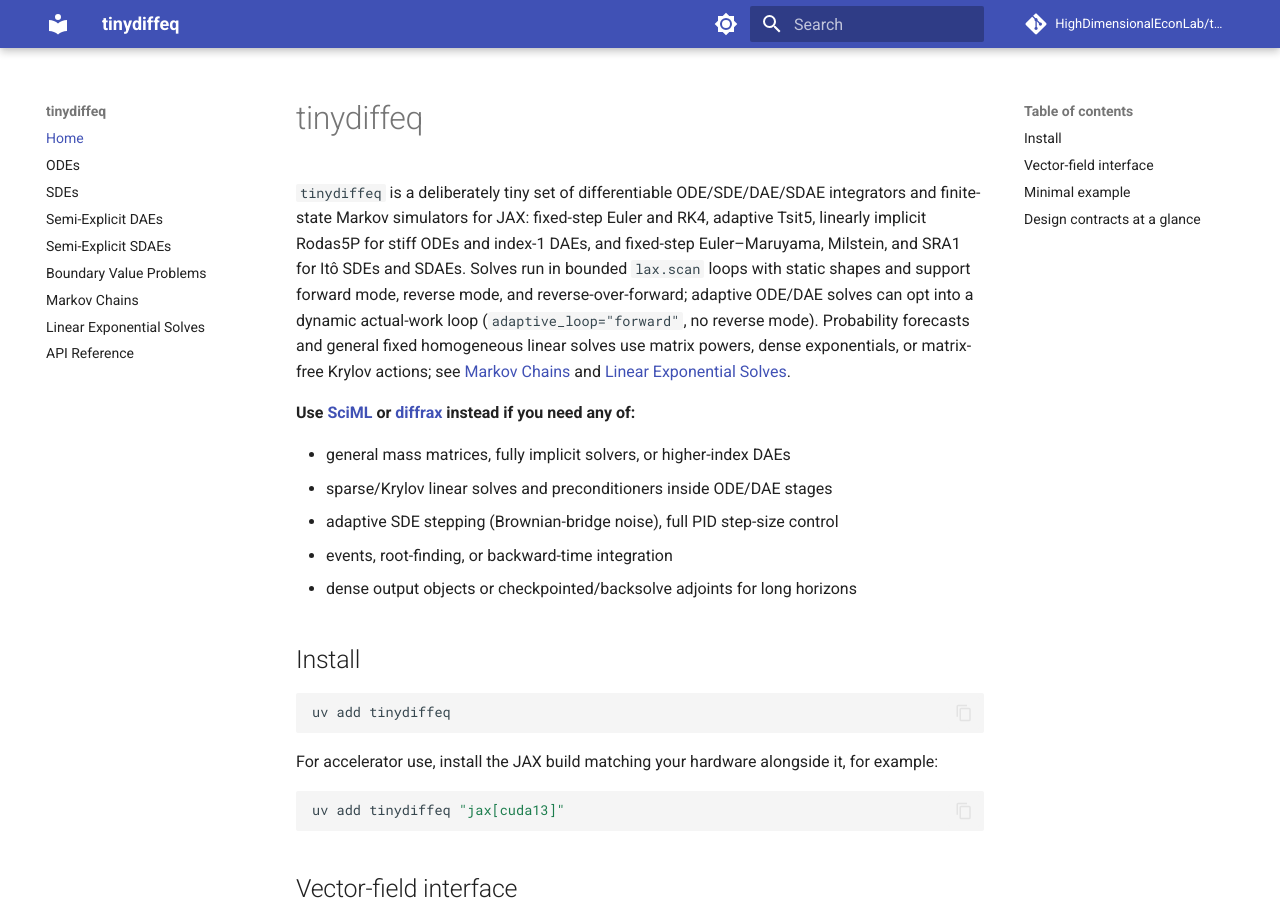
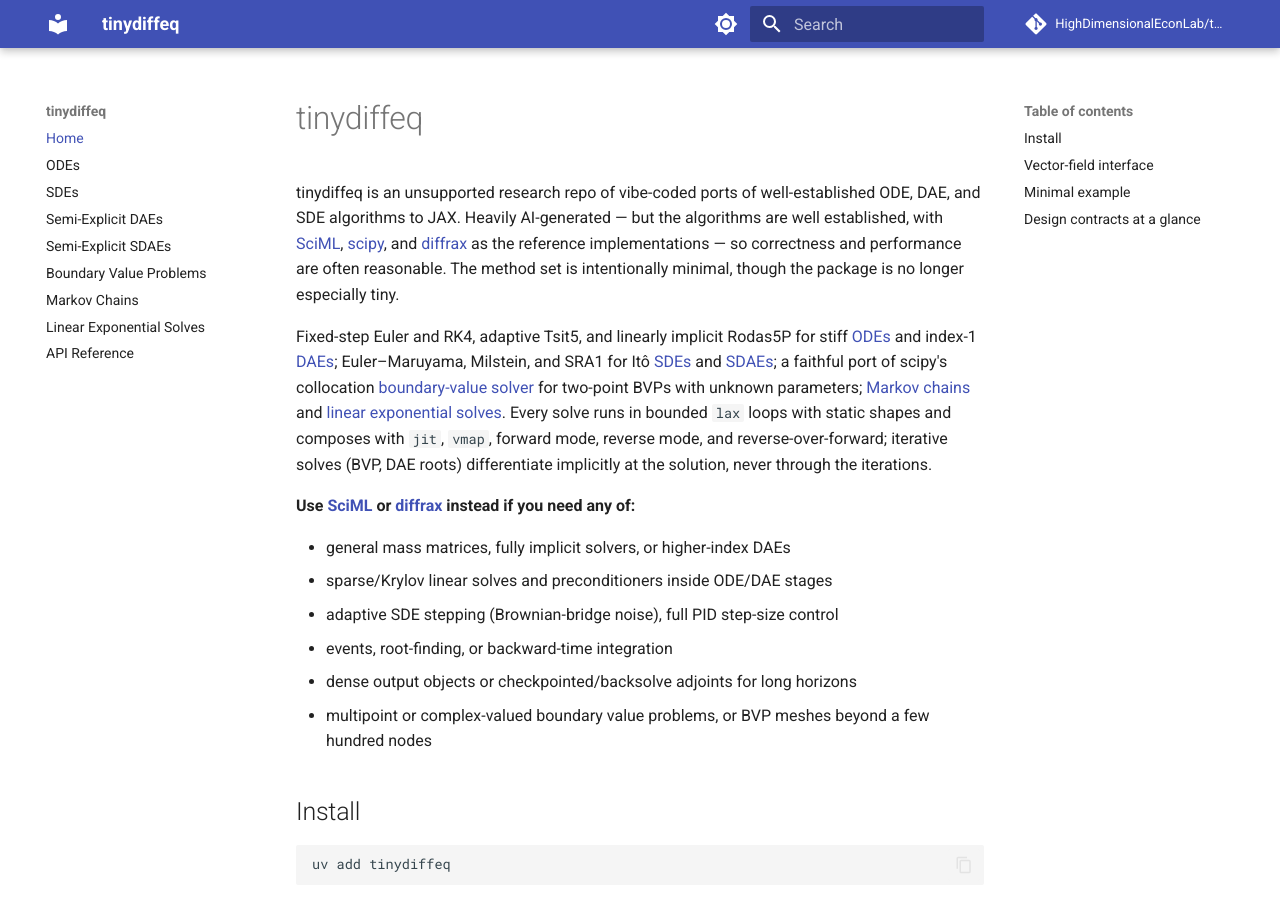
Before and after one commit to HighDimensionalEconLab/tinydiffeq, an MkDocs documentation site: the page built from docs/index.md, in a window 1280 px wide and 900 px high. Built offline with MkDocs 1.6.1 and Material for MkDocs 9.7.7, drawn with Linux system fonts in a browser that asks for light colours; comment, search, counter and statistics services are not loaded; some of the changed text lies outside the part shown.

Commit message:
docs: mark repo as AI-generated research code
Lead the README and docs index with the unsupported-research-repo
disclaimer naming SciML, scipy, and diffrax as the reference
implementations, and trim the README to one example block with an SDE
ensemble snippet.

Co-Authored-By: Mecha Perla (Claude) <noreply@anthropic.com>
Claude-Session: https://claude.ai/code/session_01UwxGiVZSEDw3pzMA7Zzb1g

```diff
--- a/docs/index.md
+++ b/docs/index.md
@@ -1,16 +1,25 @@
 # tinydiffeq
 
-`tinydiffeq` is a deliberately tiny set of differentiable ODE/SDE/DAE/SDAE
-integrators and finite-state Markov simulators for JAX: fixed-step Euler and
-RK4, adaptive Tsit5, linearly implicit Rodas5P for stiff ODEs and index-1
-DAEs, and fixed-step Euler–Maruyama, Milstein, and SRA1 for Itô SDEs and
-SDAEs. Solves run in bounded `lax.scan` loops with static shapes and support
-forward mode, reverse mode, and reverse-over-forward; adaptive ODE/DAE solves
-can opt into a dynamic actual-work loop (`adaptive_loop="forward"`, no
-reverse mode). Probability forecasts and general fixed homogeneous linear
-solves use matrix powers, dense exponentials, or matrix-free Krylov actions;
-see [Markov Chains](markov_chains.md) and
-[Linear Exponential Solves](exponential.md).
+tinydiffeq is an unsupported research repo of vibe-coded ports of
+well-established ODE, DAE, and SDE algorithms to JAX. Heavily AI-generated —
+but the algorithms are well established, with
+[SciML](https://docs.sciml.ai/DiffEqDocs/stable/),
+[scipy](https://docs.scipy.org/doc/scipy/reference/integrate.html), and
+[diffrax](https://docs.kidger.site/diffrax/) as the reference
+implementations — so correctness and performance are often reasonable. The
+method set is intentionally minimal, though the package is no longer
+especially tiny.
+
+Fixed-step Euler and RK4, adaptive Tsit5, and linearly implicit Rodas5P for
+stiff [ODEs](ode.md) and index-1 [DAEs](dae.md); Euler–Maruyama, Milstein,
+and SRA1 for Itô [SDEs](sde.md) and [SDAEs](sdae.md); a faithful port of
+scipy's collocation [boundary-value solver](bvp.md) for two-point BVPs with
+unknown parameters; [Markov chains](markov_chains.md) and
+[linear exponential solves](exponential.md). Every solve runs in bounded
+`lax` loops with static shapes and composes with `jit`, `vmap`, forward
+mode, reverse mode, and reverse-over-forward; iterative solves (BVP, DAE
+roots) differentiate implicitly at the solution, never through the
+iterations.
 
 **Use [SciML](https://docs.sciml.ai/DiffEqDocs/stable/) or
 [diffrax](https://docs.kidger.site/diffrax/) instead if you need any of:**
@@ -20,6 +29,8 @@ see [Markov Chains](markov_chains.md) and
 - adaptive SDE stepping (Brownian-bridge noise), full PID step-size control
 - events, root-finding, or backward-time integration
 - dense output objects or checkpointed/backsolve adjoints for long horizons
+- multipoint or complex-valued boundary value problems, or BVP meshes beyond
+  a few hundred nodes
 
 ## Install
 
@@ -122,6 +133,7 @@ jax.jvp(endpoint, (jnp.asarray(1.3),), (jnp.asarray(1.0),))  # forward mode
   are data leaves, so changing them never recompiles.
 
 Read next: [ODEs](ode.md), [SDEs](sde.md), [Semi-Explicit DAEs](dae.md),
-[SDAEs](sdae.md), [Markov Chains](markov_chains.md),
+[SDAEs](sdae.md), [Boundary Value Problems](bvp.md),
+[Markov Chains](markov_chains.md),
 [Linear Exponential Solves](exponential.md), and the
 [API Reference](api.md).
```
Also changed, not shown: README.md (+63 -134 lines).
